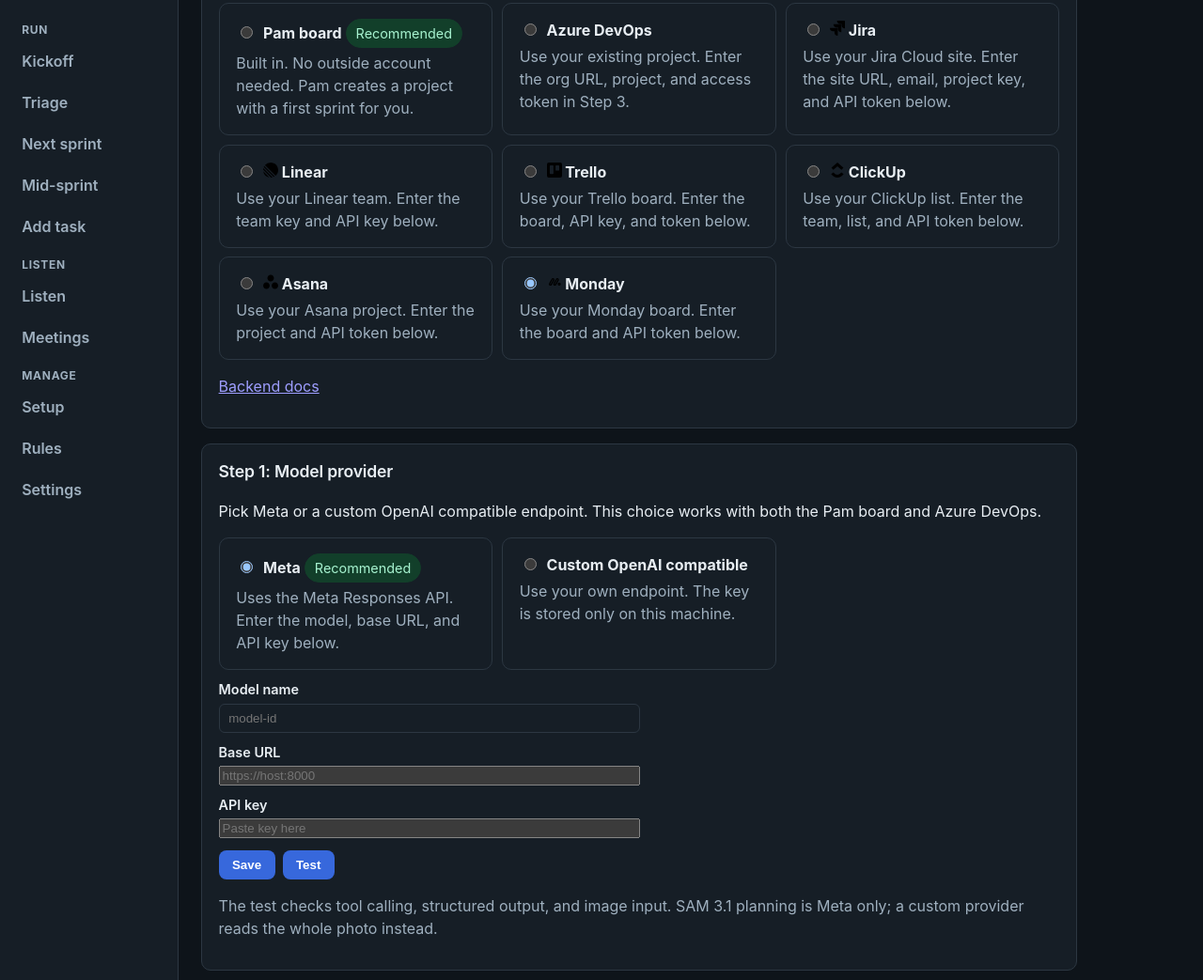
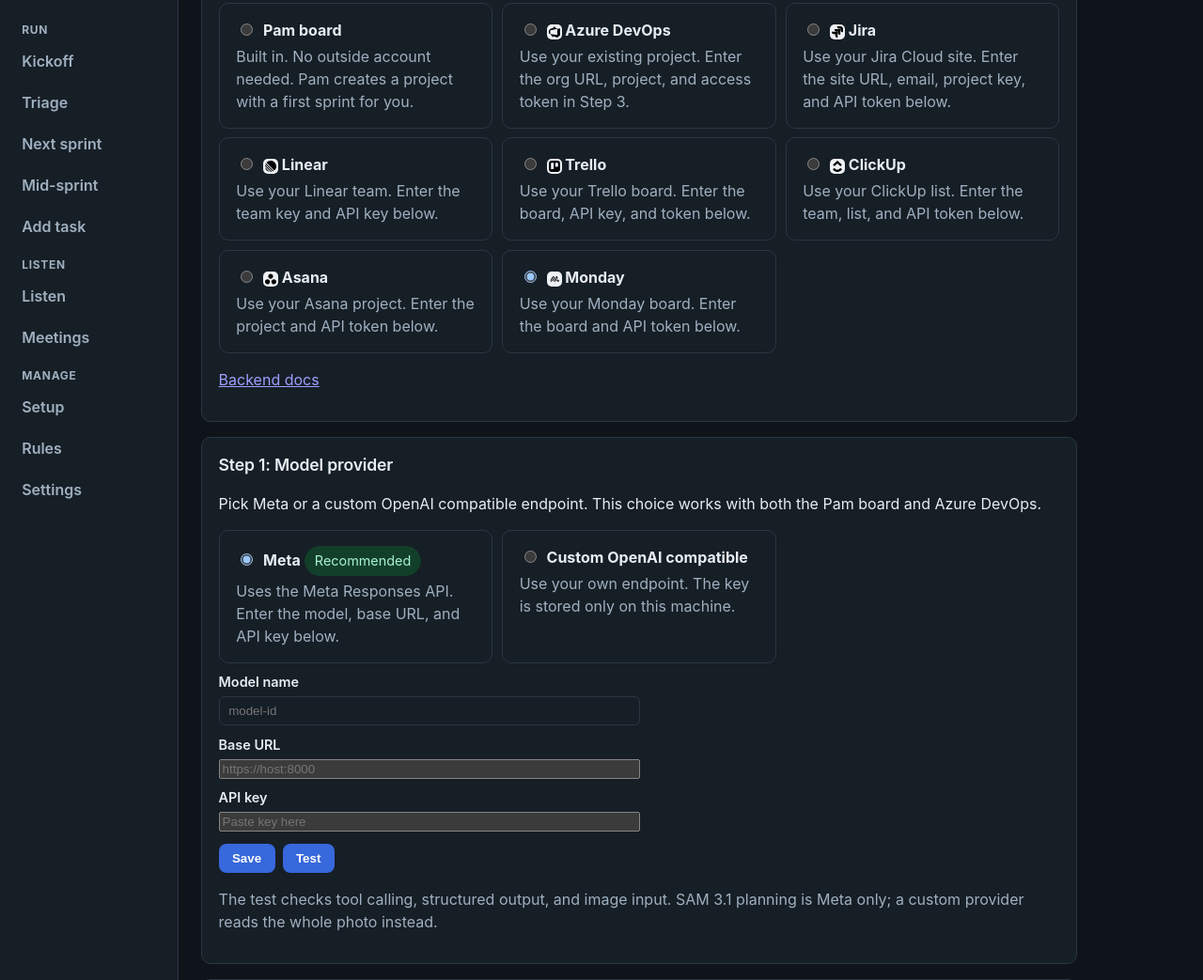
Before and after one commit to samsonntruong/pam-pm, a Python web app: template src/pam_pm/web/templates/setup.html in a window 1280 px wide. Shown: the part 299-1342 px from the top of the page at 94% size. Run offline with Jinja, Linux system fonts and the light colour scheme; the template is opened without the code that fills it, so the values that code supplies are empty; some libraries are stand-ins or nearby versions.

Commit message:
ADO icon, dark-theme icon chips, Pam board pill removed, 352 pass

```diff
--- a/src/pam_pm/web/static/style.css
+++ b/src/pam_pm/web/static/style.css
@@ -900,3 +900,11 @@ main.content > p:has(> a.btn) { display: flex; gap: 0.5rem; flex-wrap: wrap; }
   justify-content: center;
   flex-shrink: 0;
 }
+
+/* Dark theme only: light chip behind brand icons so dark-fill marks stay readable. */
+:root:not([data-theme="light"]) .backend-card img[src^="/static/icons/"] {
+  background: #eef2f6;
+  border-radius: 5px;
+  padding: 2px;
+  vertical-align: -4px;
+}
--- a/src/pam_pm/web/templates/setup.html
+++ b/src/pam_pm/web/templates/setup.html
@@ -19,12 +19,12 @@
   <div class="backend-cards">
     <label class="card backend-card">
       <input type="radio" name="backend" value="{{ pam_board_value }}" {% if backend == pam_board_value %}checked{% endif %} onchange="saveBackend(this.value)">
-      <strong>Pam board</strong> <span class="pill pill-ok">Recommended</span>
+      <strong>Pam board</strong>
       <span class="muted">Built in. No outside account needed. Pam creates a project with a first sprint for you.</span>
     </label>
     <label class="card backend-card">
       <input type="radio" name="backend" value="{{ ado_value }}" {% if backend == ado_value %}checked{% endif %} onchange="saveBackend(this.value)">
-      <strong>Azure DevOps</strong>
+      <strong><img src="/static/icons/azuredevops.svg" alt="" width="16" height="16"> Azure DevOps</strong>
       <span class="muted">Use your existing project. Enter the org URL, project, and access token in Step 3.</span>
     </label>
     <label class="card backend-card">
```
Also changed, not shown: src/pam_pm/web/static/icons/azuredevops.svg (added), 4 other files.
